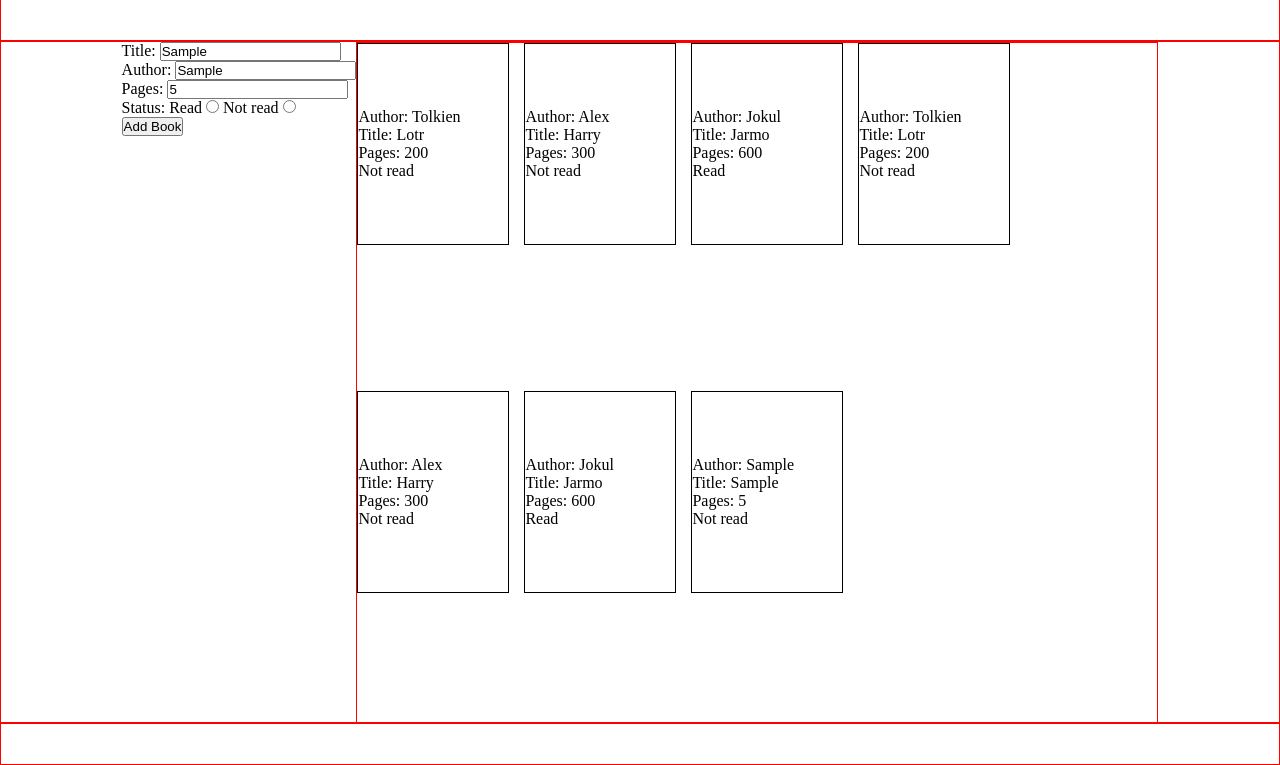
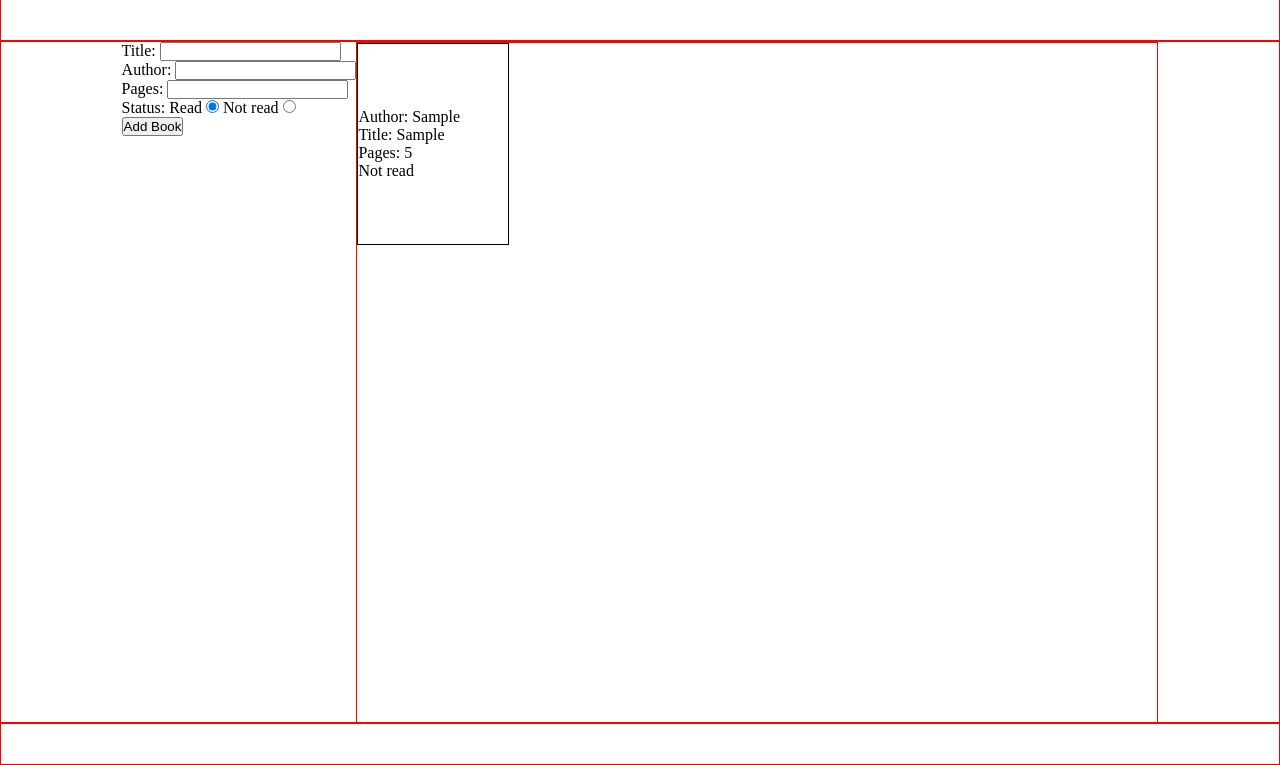
Before and after one commit to kadde92/Library, a plain HTML site: page index.html in a window 1280 px wide. Both pictures are taken after typing "Sample", "Sample", "5" into the empty fields and a click on the button "Add Book". Shown: the part 41-806 px from the top of the page. Drawn offline with Linux system fonts and the light colour scheme.

Commit message:
radio button checked

```diff
--- a/app.js
+++ b/app.js
@@ -67,6 +67,7 @@ function DisplayCard() {
 
 // remove a book with a button from the book-card, so 1. add a button to the card, 2. make the button remove the book from the array
 
+/*
 
 let ma = new Book('Lotr', 'Tolkien', 200)
 let ba = new Book('Harry', 'Alex', 300)
@@ -89,6 +90,7 @@ ma.changeStatus()
 
 DisplayCard()
 
+*/
 
 // new book button
 
@@ -106,6 +108,9 @@ function addNew() {
     let newBook = new Book(formTitle.value, formAuthor.value, formPages.value)
     addBookToLibrary(newBook)
     DisplayCard()
+    formTitle.value = ''
+    formAuthor.value = ''
+    formPages.value = ''
 
 
 }
--- a/index.html
+++ b/index.html
@@ -32,7 +32,7 @@
                     <p>
                        <span>Status:</span>
                         <label for="read">Read</label>
-                        <input type="radio" id="status" name="status" value="read">
+                        <input type="radio" id="status" name="status" value="read" checked>
 
                         <label for="notread">Not read</label>
                         <input type="radio" id="status" name="status" value="notread">
```
